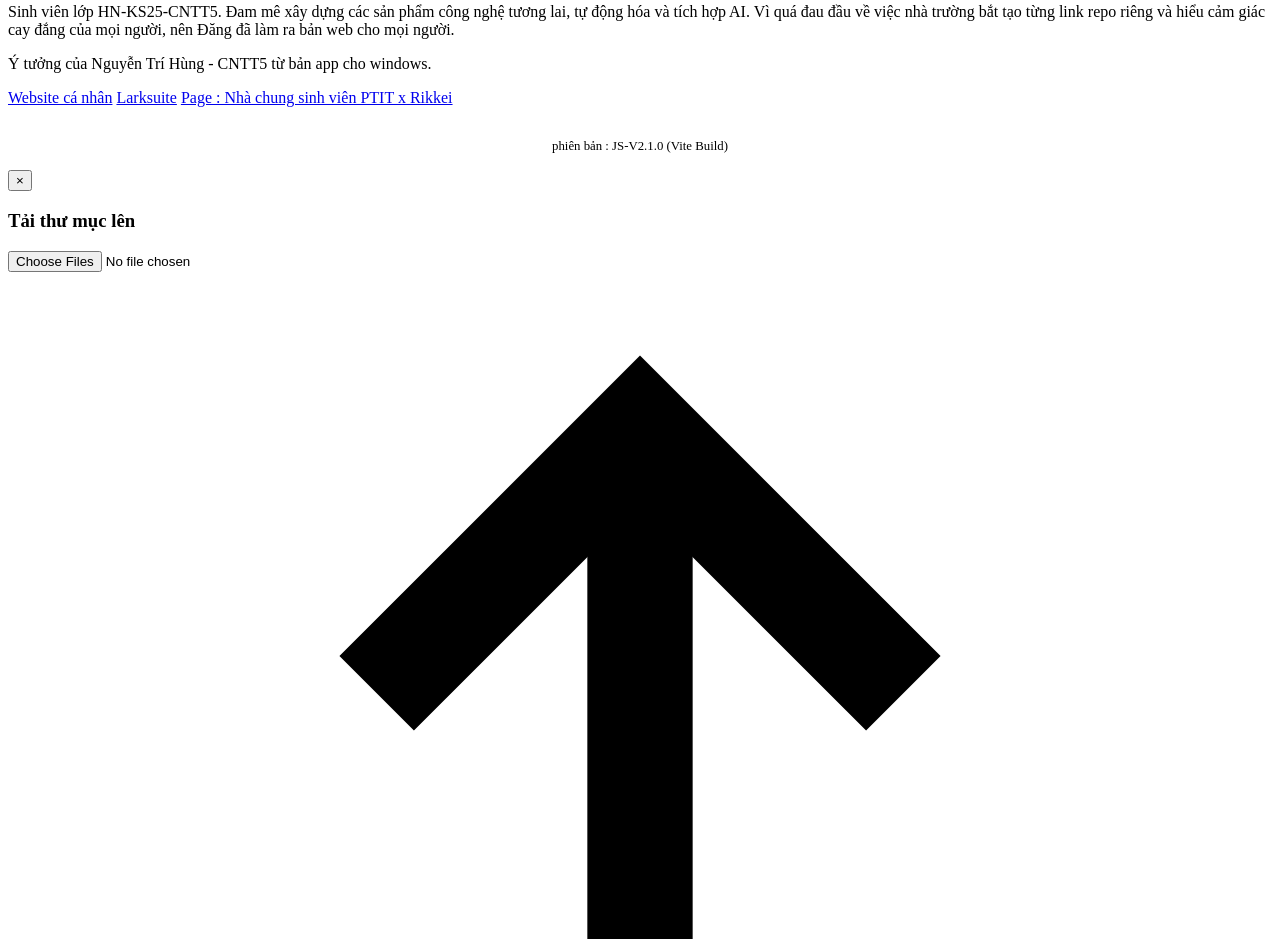
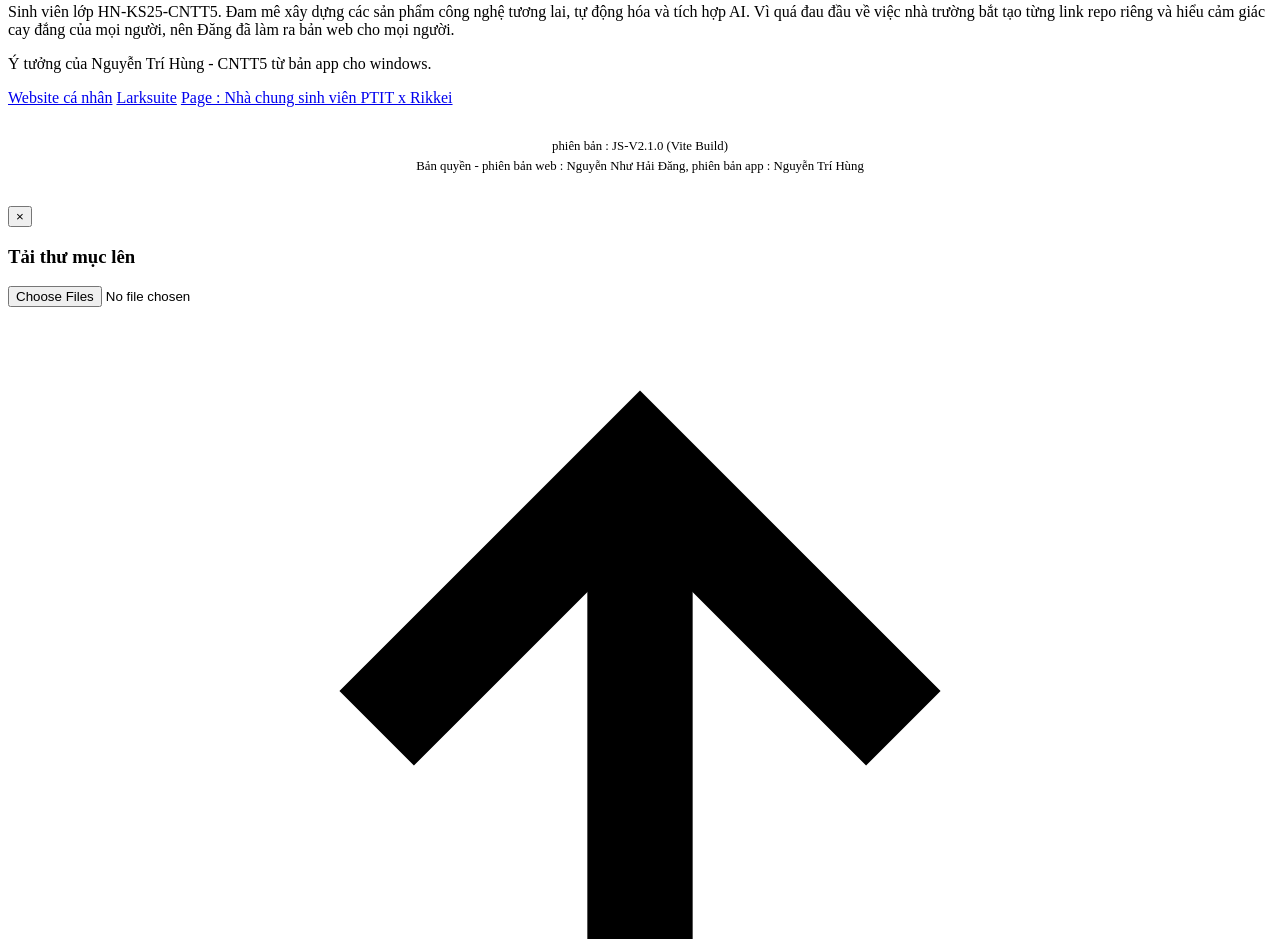
Before and after one commit to kachion27/GIT-RAIA-TOOL, a website built with Vite: page index.html in a window 1280 px wide. Shown: the part 4803-5742 px from the top of the page. Built offline with nearby package versions, Linux system fonts and the light colour scheme.

Commit message:
copyright

```diff
--- a/index.html
+++ b/index.html
@@ -255,7 +255,8 @@
                 </div>
             </section>
 
-            <div id="app-version" class="reveal delay-8" style="text-align: center; color: var(--text-muted); font-size: 0.8rem; margin-top: 2rem; padding-bottom: 1rem;"></div>
+            <div id="app-version" class="reveal delay-8" style="text-align: center; color: var(--text-muted); font-size: 0.8rem; margin-top: 2rem; padding-bottom: 0.3rem;"></div>
+            <div id="copyright" class="reveal delay-8" style="text-align: center; color: var(--text-muted); font-size: 0.8rem; padding-bottom: 2rem;">Bản quyền - phiên bản web : Nguyễn Như Hải Đăng, phiên bản app : Nguyễn Trí Hùng</div>
         </main>
     </div>
 
```
